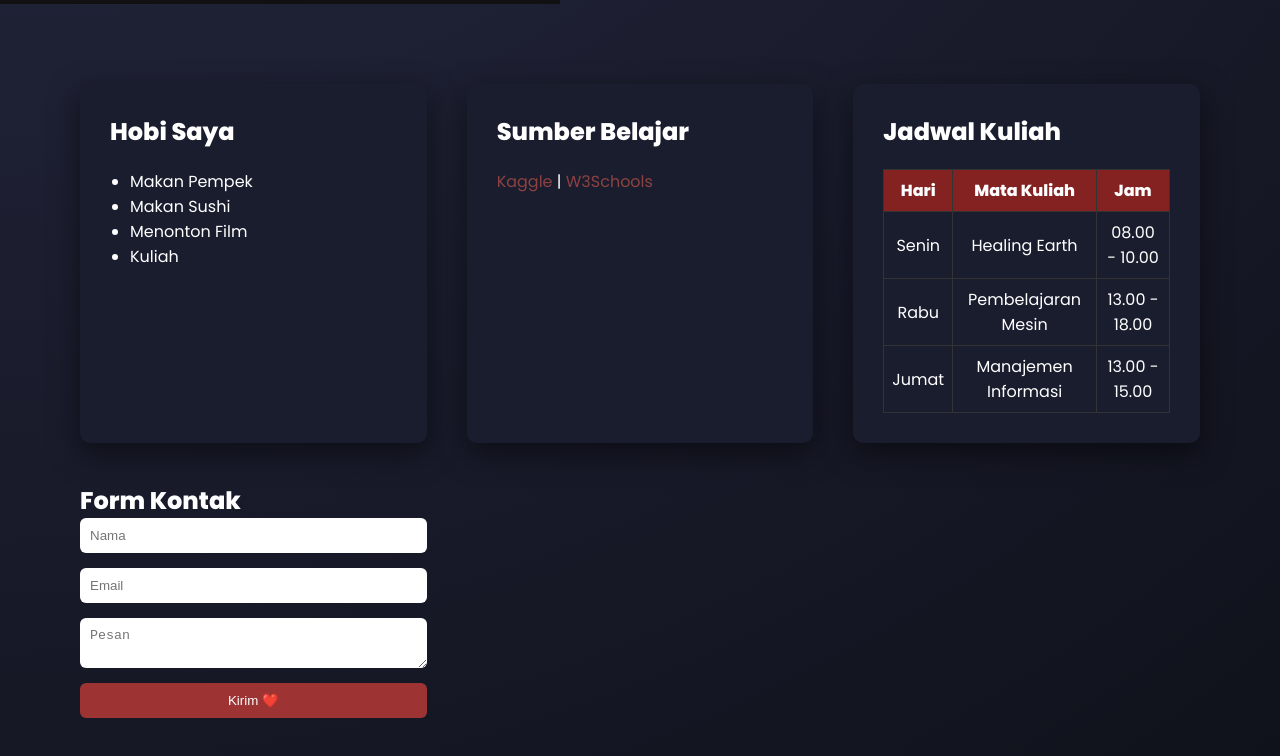
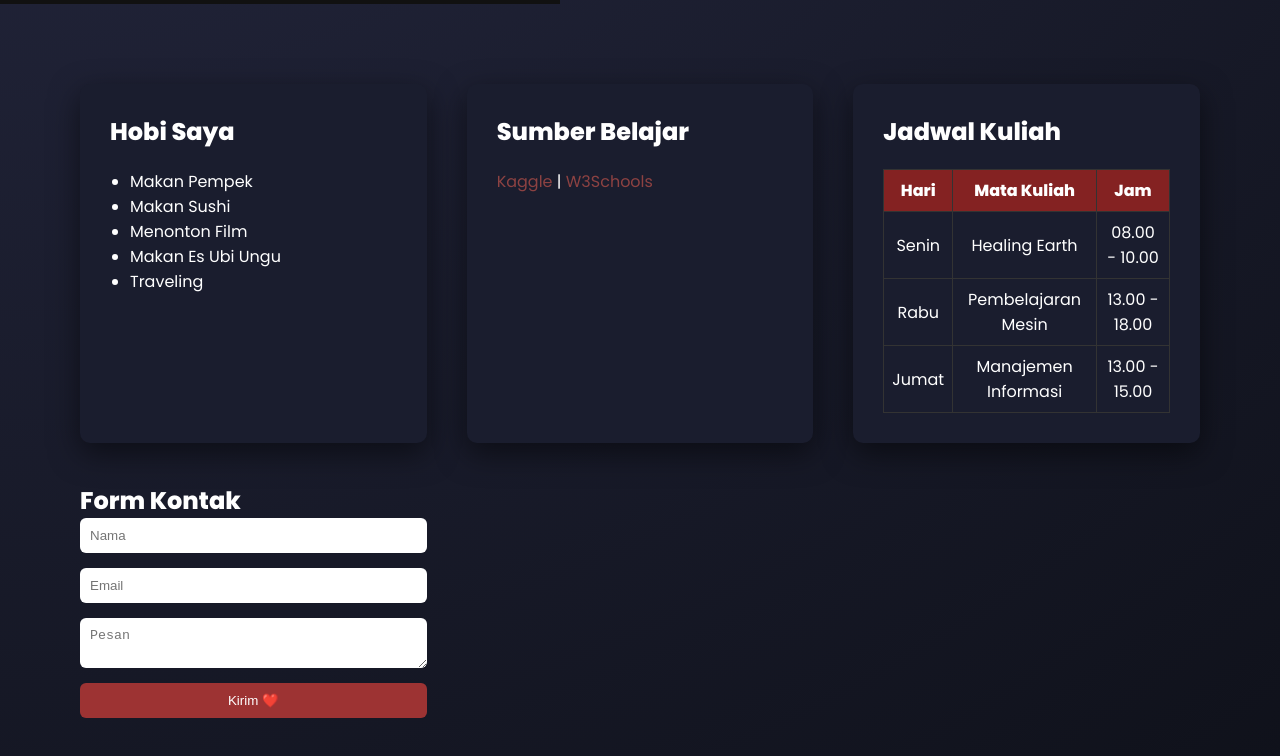
Before and after one commit to bilqisayu/CSS-Git, a plain HTML site: page index.html in a window 1280 px wide. Shown: the part 929-1685 px from the top of the page. Drawn offline with Linux system fonts and the light colour scheme.

Commit message:
ubah dikit bagian hobi

```diff
--- a/index.html
+++ b/index.html
@@ -64,7 +64,8 @@
                 <li>Makan Pempek</li>
                 <li>Makan Sushi</li>
                 <li>Menonton Film</li>
-                <li>Kuliah</li>
+                <li>Makan Es Ubi Ungu</li>
+                <li>Traveling</li>
             </ul>
         </div>
 
```
